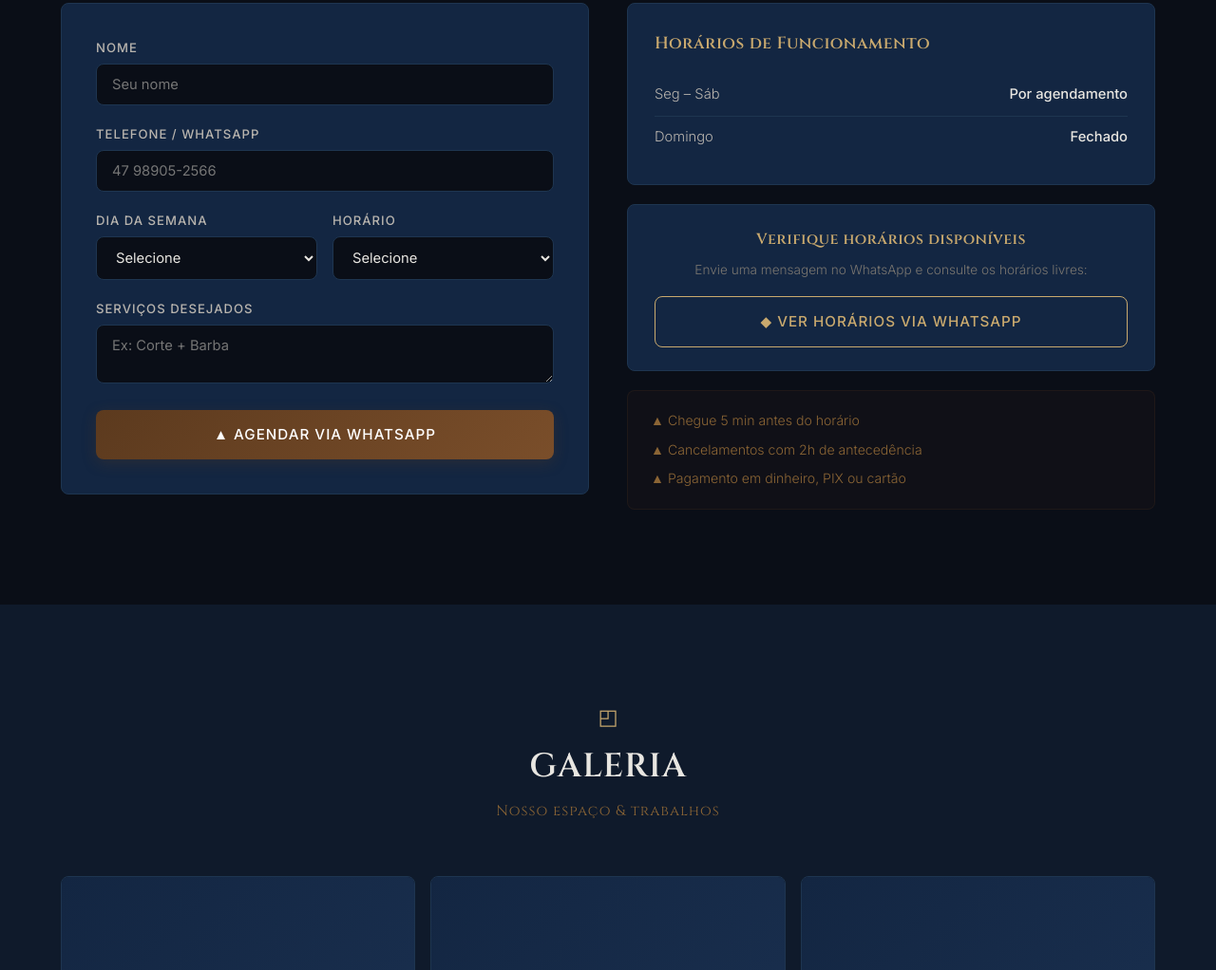
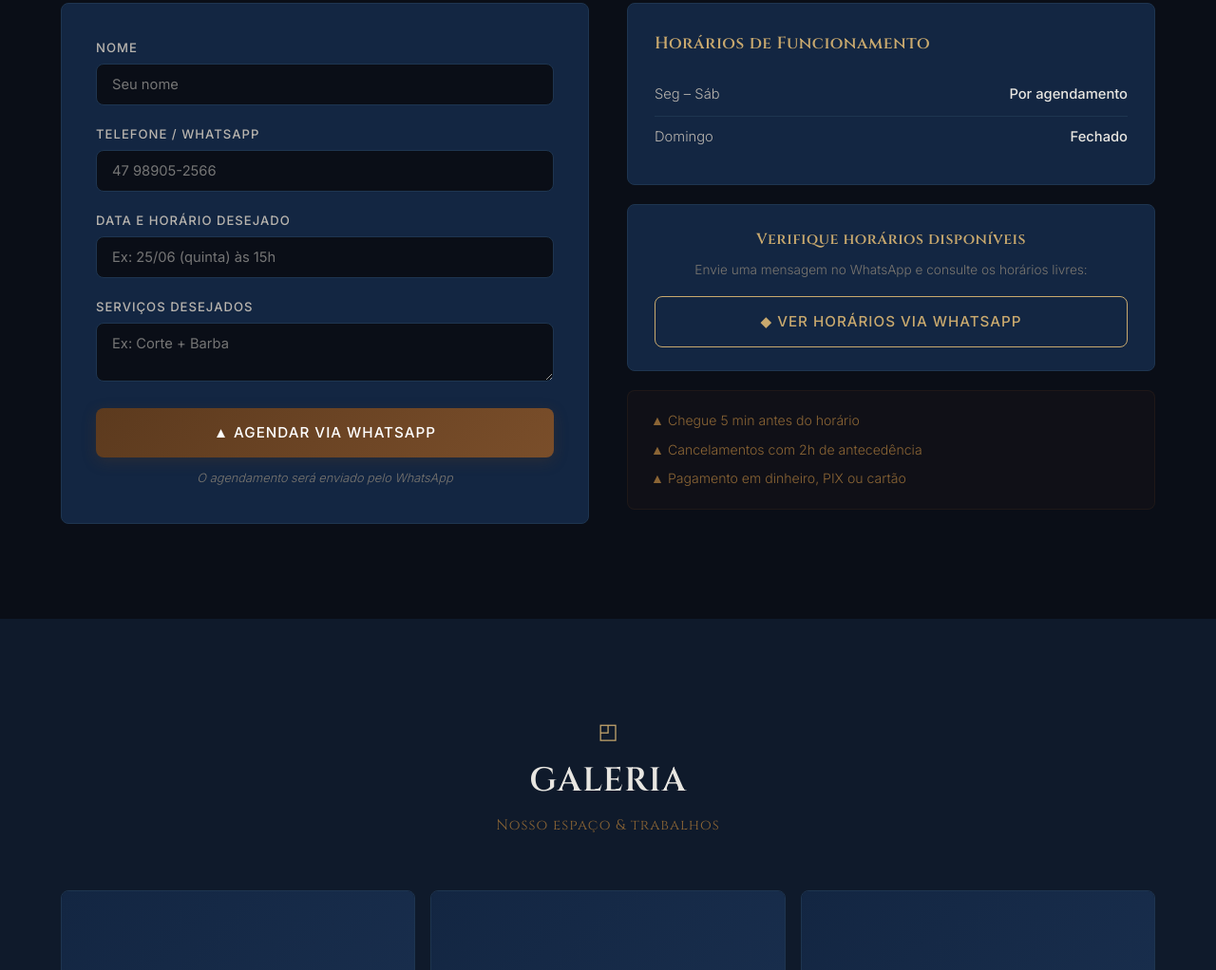
Before and after one commit to neitzelcomercial-cell/Barba-Negra, a website: page index.html in a window 1280 px wide. Shown: the part 2349-3371 px from the top of the page at 95% size. Drawn offline with Linux system fonts and the light colour scheme.

Commit message:
Remove horarios fixos, campo de data livre, simplifica agendamento

```diff
--- a/index.html
+++ b/index.html
@@ -175,37 +175,9 @@
                         <label for="telefone">Telefone / WhatsApp</label>
                         <input type="tel" id="telefone" placeholder="47 98905-2566" required />
                     </div>
-                    <div class="form-row">
-                        <div class="form-group">
-                            <label for="dia">Dia da Semana</label>
-                            <select id="dia">
-                                <option value="">Selecione</option>
-                                <option value="segunda">Segunda-feira</option>
-                                <option value="terca">Terça-feira</option>
-                                <option value="quarta">Quarta-feira</option>
-                                <option value="quinta">Quinta-feira</option>
-                                <option value="sexta">Sexta-feira</option>
-                                <option value="sabado">Sábado</option>
-                            </select>
-                        </div>
-                        <div class="form-group">
-                            <label for="horario">Horário</label>
-                            <select id="horario">
-                                <option value="">Selecione</option>
-                                <option value="08:00">08:00</option>
-                                <option value="09:00">09:00</option>
-                                <option value="10:00">10:00</option>
-                                <option value="11:00">11:00</option>
-                                <option value="12:00">12:00</option>
-                                <option value="13:00">13:00</option>
-                                <option value="14:00">14:00</option>
-                                <option value="15:00">15:00</option>
-                                <option value="16:00">16:00</option>
-                                <option value="17:00">17:00</option>
-                                <option value="18:00">18:00</option>
-                                <option value="19:00">19:00</option>
-                            </select>
-                        </div>
+                    <div class="form-group">
+                        <label for="dataDesejada">Data e horário desejado</label>
+                        <input type="text" id="dataDesejada" placeholder="Ex: 25/06 (quinta) às 15h" />
                     </div>
                     <div class="form-group">
                         <label for="servicosMsg">Serviços desejados</label>
@@ -214,6 +186,7 @@
                     <a href="#" class="btn btn--primary btn--full" onclick="return agendar()">
                         ▲ Agendar via WhatsApp
                     </a>
+                    <p class="booking__form-note">O agendamento será enviado pelo WhatsApp</p>
                 </div>
 
                 <div class="booking__info">
--- a/script.js
+++ b/script.js
@@ -6,29 +6,21 @@
 function agendar() {
     const nome = document.getElementById('nome').value.trim();
     const telefone = document.getElementById('telefone').value.trim();
-    const dia = document.getElementById('dia').value;
-    const horario = document.getElementById('horario').value;
+    const dataDesejada = document.getElementById('dataDesejada').value.trim();
     const servicos = document.getElementById('servicosMsg').value.trim();
 
-    if (!nome || !telefone || !dia || !horario) {
-        alert('Por favor, preencha todos os campos do agendamento.');
+    if (!nome || !telefone) {
+        alert('Por favor, preencha seu nome e telefone.');
         return;
     }
-
-    const diasSemana = {
-        segunda: 'Segunda-feira',
-        terca: 'Terça-feira',
-        quarta: 'Quarta-feira',
-        quinta: 'Quinta-feira',
-        sexta: 'Sexta-feira',
-        sabado: 'Sábado'
-    };
 
     let mensagem = 'Olá! Gostaria de agendar um horário:%0A';
     mensagem += 'Nome: ' + nome + '%0A';
     mensagem += 'Telefone: ' + telefone + '%0A';
-    mensagem += 'Dia: ' + (diasSemana[dia] || dia) + '%0A';
-    mensagem += 'Horário: ' + horario + '%0A';
+
+    if (dataDesejada) {
+        mensagem += 'Data/Horário: ' + dataDesejada + '%0A';
+    }
 
     if (servicos) {
         mensagem += 'Serviços: ' + servicos + '%0A';
--- a/style.css
+++ b/style.css
@@ -371,6 +371,13 @@ ul { list-style: none; }
     background: var(--bg-card); padding: 36px;
     border-radius: var(--radius); border: 1px solid var(--border-color);
 }
+.booking__form-note {
+    text-align: center;
+    font-size: .8rem;
+    color: var(--text-muted);
+    margin-top: 12px;
+    font-style: italic;
+}
 .form-group { margin-bottom: 20px; }
 .form-group label {
     display: block; font-size: .82rem; font-weight: 500;
```
